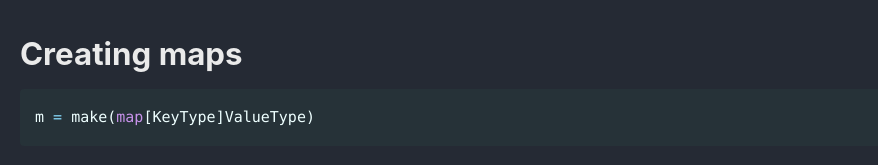
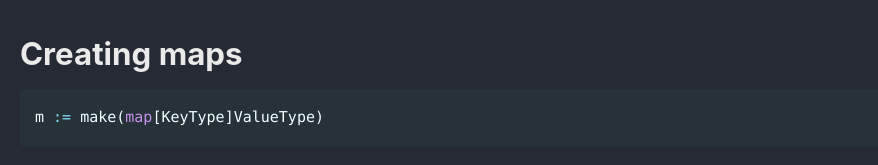
Before and after one commit to Connor-McCartney/Connor-McCartney.github.io, a Jekyll site: the page built from _pages/misc/golang.md, in a window 1280 px wide and 900 px high, scrolled down 2165 px. Shown: the part 709-874 px from the top of the window, without its empty margins (0-878 px from the left). Built offline with Jekyll 4.4.1, drawn with Linux system fonts in a browser that asks for light colours; cached includes are drawn as plain includes.

````diff
--- a/_pages/misc/golang.md
+++ b/_pages/misc/golang.md
@@ -118,5 +118,5 @@ b := make([]int, 0, 5) // len(b)=0, cap(b)=5
 # Creating maps
 
 ```go
-m = make(map[KeyType]ValueType)
+m := make(map[KeyType]ValueType)
 ```
````
